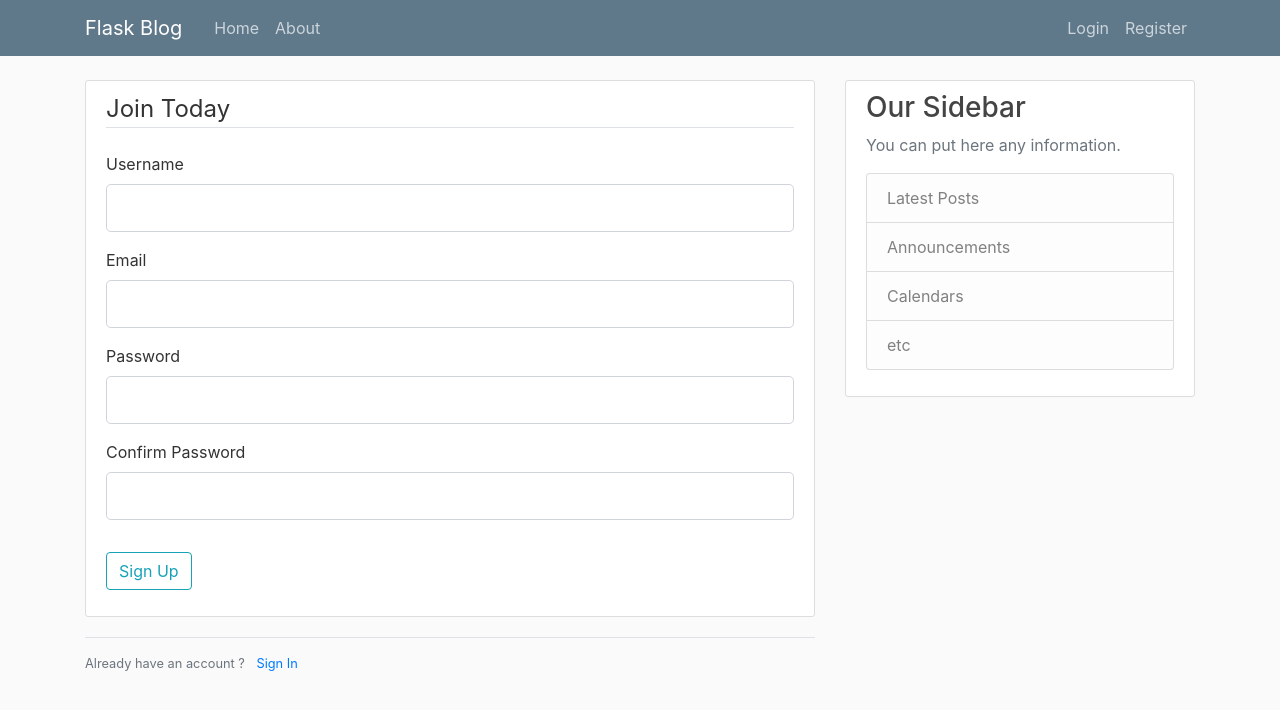
After one commit to snehagupta01/Flask-blogapp, a Flask app: page /register in a window 1280 px wide. The commit adds this page. Shown: the top 710 px of the page. Run offline with Flask 2, Linux system fonts and the light colour scheme; some libraries are stand-ins or nearby versions.

Commit message:
+register.html

```diff
--- a/flaskmain.py
+++ b/flaskmain.py
@@ -1,6 +1,8 @@
-from flask import Flask,render_template,url_for
+from flask import Flask,render_template,url_for,flash,redirect
+from forms import RegistrationForm,LoginForm
 
 app=Flask(__name__)
+app.config['SECRET_KEY']='15huvd9098sjjikd'
 
 posts = [
     {
@@ -37,5 +39,18 @@ def page_not_found(e):
 def internal_server_error(e):
     return render_template("500.html"),500
 
+@app.route('/register',methods=['GET','POST'])
+def register():
+    form = RegistrationForm()
+    if form.validate_on_submit():
+        flash(f'Account created for {form.username.data}!','success')
+        return redirect(url_for('home'))
+    return render_template("register.html",form=form,title="Register")
+
+@app.route('/login')
+def login():
+    form = LoginForm()
+    return render_template("login.html",form=form,title="Login")
+
 if __name__=='__main__':
     app.run(debug=True)
--- /dev/null
+++ b/forms.py
@@ -0,0 +1,22 @@
+from flask_wtf import FlaskForm
+from wtforms import StringField, PasswordField, SubmitField, BooleanField
+from wtforms.validators import DataRequired, Length, Email, EqualTo
+
+
+class RegistrationForm(FlaskForm):
+    username = StringField('Username',
+                           validators=[DataRequired(), Length(min=2, max=20)])
+    email = StringField('Email',
+                        validators=[DataRequired(), Email()])
+    password = PasswordField('Password', validators=[DataRequired()])
+    confirm_password = PasswordField('Confirm Password',
+                                     validators=[DataRequired(), EqualTo('password')])
+    submit = SubmitField('Sign Up')
+
+
+class LoginForm(FlaskForm):
+    email = StringField('Email',
+                        validators=[DataRequired(), Email()])
+    password = PasswordField('Password', validators=[DataRequired()])
+    remember = BooleanField('Remember Me')
+    submit = SubmitField('Login')
--- a/templates/base.html
+++ b/templates/base.html
@@ -35,8 +35,18 @@
             </nav>
           </header>
           <main role="main" class="container">
+
             <div class="row">
               <div class="col-md-8">
+                {% with messages=get_flashed_messages(with_categories=true) %}
+            {% if messages %}
+              {% for category,message in messages %}
+              <div class="alert alert-{{ category }}">
+                {{message}}
+              </div>
+              {% endfor %}
+            {% endif %}
+            {% endwith %}
                 {% block content %}{% endblock %}
               </div>
               <div class="col-md-4">
--- /dev/null
+++ b/templates/register.html
@@ -0,0 +1,75 @@
+{% extends "base.html" %}
+{% block content %}
+        <div class="content-section">
+            <form method="POST" action="">
+                {{ form.hidden_tag() }}
+                <fieldset class="form-group">
+                    <legend class="border-bottom mb-4">Join Today</legend>
+
+                <div class="form-group">
+                    {{form.username.label(class="form-control-label") }}
+                    {% if form.username.errors %}
+                        {{ form.username(class="form-control form-control-lg is-invalid") }}
+                        <div class="invalid-feedback">
+                            {% for error in form.username.errors %}
+                                <span>{{ error }}</span>
+                            {% endfor %}
+                        </div>
+                    {% else %}
+                        {{ form.username(class="form-control form-control-lg") }}
+                    {% endif %}
+
+                </div>
+                <div class="form-group">
+                    {{form.email.label(class="form-control-label") }}
+                    {% if form.email.errors %}
+                    {{ form.email(class="form-control form-control-lg is-invalid") }}
+                    <div class="invalid-feedback">
+                        {% for error in form.email.errors %}
+                            <span>{{ error }}</span>
+                        {% endfor %}
+                    </div>
+                {% else %}
+                    {{ form.email(class="form-control form-control-lg") }}
+                {% endif %}
+                </div>
+                <div class="form-group">
+                    {{form.password.label(class="form-control-label") }}
+                    {% if form.password.errors %}
+                    {{ form.password(class="form-control form-control-lg is-invalid") }}
+                    <div class="invalid-feedback">
+                        {% for error in form.password.errors %}
+                            <span>{{ error }}</span>
+                        {% endfor %}
+                    </div>
+                {% else %}
+                    {{ form.password(class="form-control form-control-lg") }}
+                {% endif %}
+                </div>
+                <div class="form-group">
+                    {{form.confirm_password.label(class="form-control-label") }}
+                    {% if form.confirm_password.errors %}
+                        {{ form.confirm_password(class="form-control form-control-lg is-invalid") }}
+                        <div class="invalid-feedback">
+                            {% for error in form.confirm_password.errors %}
+                                <span>{{ error }}</span>
+                            {% endfor %}
+                        </div>
+                    {% else %}
+                        {{ form.confirm_password(class="form-control form-control-lg") }}
+                    {% endif %}
+                </div>
+            </fieldset>
+            <div class="form-group">
+                {{form.submit(class="btn btn-outline-info") }}
+
+            </div>
+            </form>
+
+        </div>
+        <div class="border-top pt-3">
+            <small class="text-muted">
+                Already have an account ? <a class="ml-2" href="{{url_for('login')}}">Sign In </a>
+            </small>
+        </div>
+{%endblock%}
```
Also changed, not shown: templates/login.html (added).
